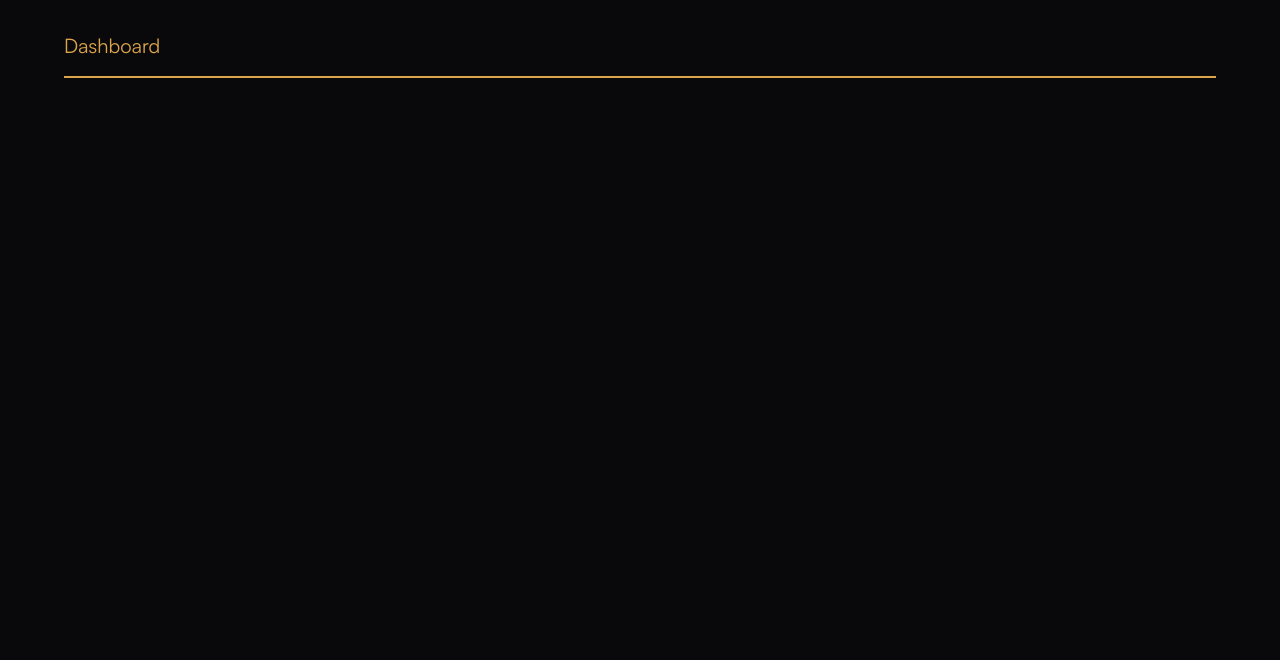
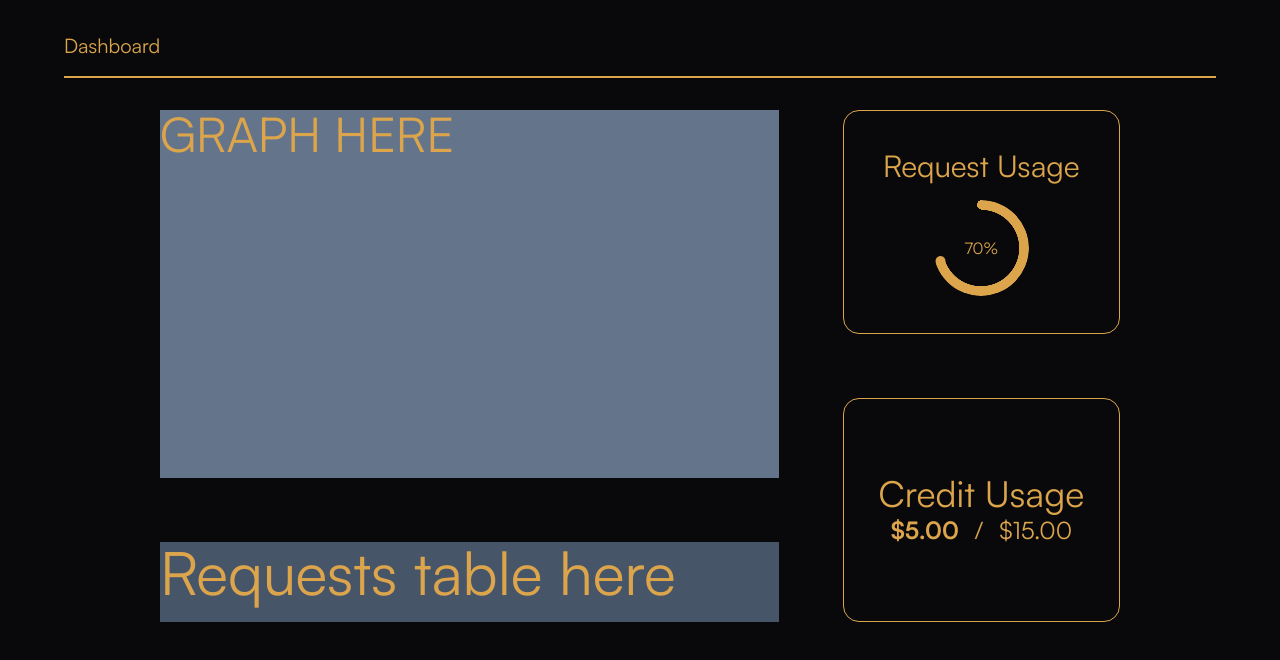
Before and after one commit to zaida04/evalx.sh, a Next.js app in the folder apps/site/: page /dashboard in a window 1280 px wide. Shown: the top 660 px of the page. Built offline with nearby package versions, Linux system fonts and the light colour scheme.

Commit message:
feat: add some mock usage components

```diff
--- a/apps/site/src/app/dashboard/layout.tsx
+++ b/apps/site/src/app/dashboard/layout.tsx
@@ -4,7 +4,7 @@ export default function Layout(props: { children: React.ReactNode }) {
   return <div className="flex flex-col">
     <Header />
     <div className="flex justify-center h-screen">
-      <div className="md:w-2/3">
+      <div className="w-full md:w-3/4">
         {props.children}
       </div>
     </div>
--- a/apps/site/src/app/dashboard/page.tsx
+++ b/apps/site/src/app/dashboard/page.tsx
@@ -1,5 +1,19 @@
+import CreditBalance from "../../components/dashboard/CreditBalance";
+import UsageMeter from "../../components/dashboard/UsageMeter";
+
 export default function Page() {
-  return <div className="grid grid-cols-3">
-
+  return <div className="container m-auto grid grid-cols-3 grid-rows-6 gap-16 h-full">
+    <div className="tile bg-slate-500 col-span-2 row-span-3">
+      <h2 className="tile-marker">GRAPH HERE</h2>
+    </div>
+    <div className="tile border-[1px] border-base-content rounded-2xl row-span-2">
+      <UsageMeter />
+    </div>
+    <div className="border-[1px] border-base-content rounded-2xl row-span-2">
+      <CreditBalance />
+    </div>
+    <div className="tile bg-slate-600 col-span-2">
+      <h1 className="tile-marker">Requests table here</h1>
+    </div>
   </div>
 }
--- /dev/null
+++ b/apps/site/src/components/dashboard/CreditBalance.tsx
@@ -0,0 +1,10 @@
+export default function CreditBalance() {
+  return <div className="flex flex-col items-center justify-center h-full">
+    <h3>Credit Usage</h3>
+    <div className="flex flex-row gap-4">
+      <p className="font-bold text-2xl">$5.00</p>
+      <p className="text-2xl">/</p>
+      <p className="text-2xl">$15.00</p>
+    </div>
+  </div>
+}
--- /dev/null
+++ b/apps/site/src/components/dashboard/UsageMeter.tsx
@@ -0,0 +1,6 @@
+export default function UsageMeter() {
+  return <div className="flex flex-col items-center justify-center h-full">
+    <h4 className="mb-4">Request Usage</h4>
+    <div className="radial-progress " style={{ "--value": 70, "--size": "6rem" }}>70%</div>
+  </div>
+}
--- a/apps/site/tailwind.config.js
+++ b/apps/site/tailwind.config.js
@@ -2,7 +2,8 @@ module.exports = {
   content: [
     './src/components/**/*.{ts,tsx,js,jsx}',
     './src/pages/**/*.{ts,tsx,js,jsx}',
-    './src/util/**/*.{ts,tsx,js,jsx}'
+    './src/util/**/*.{ts,tsx,js,jsx}',
+    './src/app/**/*.{ts,tsx,js,jsx}'
   ],
   theme: {
     extend: {
```
Also changed, not shown: apps/site/src/components/dashboard/Graph.tsx (deleted).
